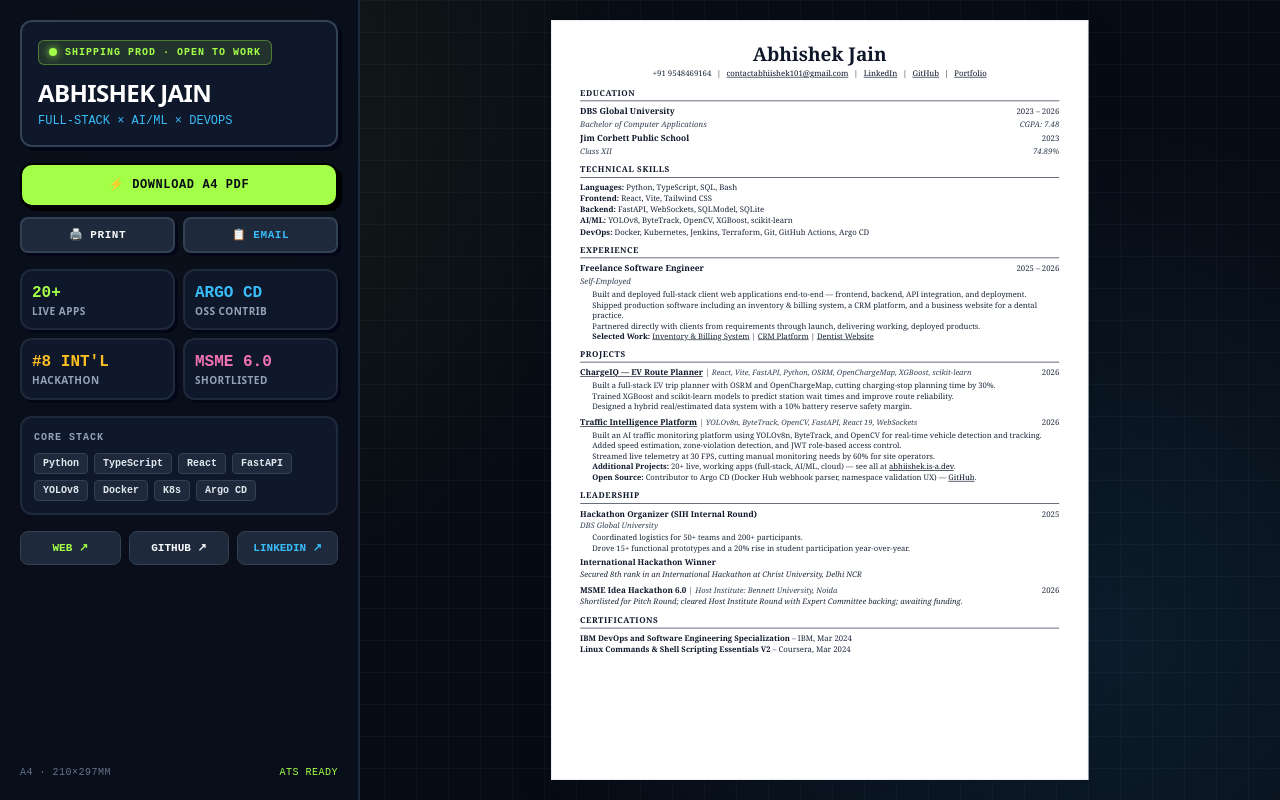
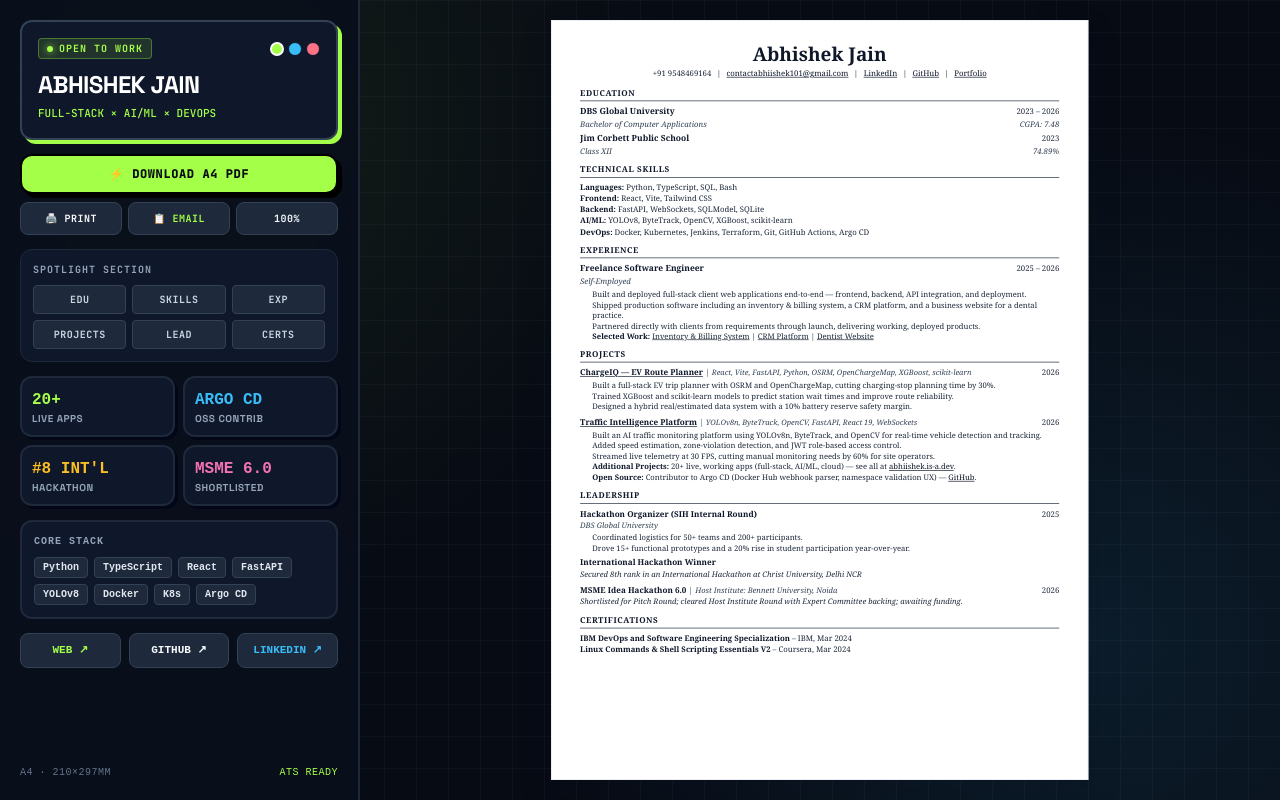
Before and after one commit to codewithabhiishek/resume-website, a React (Vite) app: page / in a window 1280 px wide. Built offline with nearby package versions, Linux system fonts and the light colour scheme.

Commit message:
feat(ui): apply editorial-brutalist Space Grotesk/JetBrains Mono design with accent switcher and section spotlight

```diff
--- a/index.html
+++ b/index.html
@@ -5,6 +5,12 @@
     <meta name="viewport" content="width=device-width, initial-scale=1.0" />
     <title>Abhishek's Resume</title>
     <link rel="icon" type="image/svg+xml" href="/favicon.svg" />
+    <link rel="preconnect" href="https://fonts.googleapis.com" />
+    <link rel="preconnect" href="https://fonts.gstatic.com" crossorigin />
+    <link
+      href="https://fonts.googleapis.com/css2?family=JetBrains+Mono:wght@500;700;800&family=Space+Grotesk:wght@500;700&display=swap"
+      rel="stylesheet"
+    />
     <link
       rel="stylesheet"
       href="https://cdnjs.cloudflare.com/ajax/libs/font-awesome/6.4.0/css/all.min.css"
--- a/src/App.tsx
+++ b/src/App.tsx
@@ -4,11 +4,24 @@ import html2pdf from 'html2pdf.js';
 const A4_WIDTH = 794;
 const A4_HEIGHT = 1123;
 
+const ACCENTS = {
+  lime: { label: 'LIME', hex: '#a3ff47', text: '#070b14' },
+  cyan: { label: 'CYAN', hex: '#38bdf8', text: '#070b14' },
+  coral: { label: 'CORAL', hex: '#fb7185', text: '#070b14' },
+} as const;
+
+type AccentKey = keyof typeof ACCENTS;
+type ResumeSection = 'education' | 'skills' | 'experience' | 'projects' | 'leadership' | 'certifications' | null;
+
 function App() {
   const resumeRef = useRef<HTMLDivElement>(null);
   const [isDownloading, setIsDownloading] = useState(false);
   const [copiedEmail, setCopiedEmail] = useState(false);
+  const [accentKey, setAccentKey] = useState<AccentKey>('lime');
+  const [activeSection, setActiveSection] = useState<ResumeSection>(null);
+  const [zoomFull, setZoomFull] = useState(false);
   const [scale, setScale] = useState(1);
+  const accent = ACCENTS[accentKey];
   const [isDesktop, setIsDesktop] = useState(() =>
     typeof window !== 'undefined' ? window.innerWidth >= 860 : true
   );
@@ -21,16 +34,16 @@ function App() {
         setScale(1);
         return;
       }
-      // Account for left sidebar (310px) + gaps/padding
-      const availW = window.innerWidth - 380;
+      // Account for left sidebar + gaps/padding
+      const availW = window.innerWidth - 390;
       const availH = window.innerHeight - 40;
-      const next = Math.min(1, availW / A4_WIDTH, availH / A4_HEIGHT);
+      const next = zoomFull ? 1 : Math.min(1, availW / A4_WIDTH, availH / A4_HEIGHT);
       setScale(Math.max(0.48, next));
     };
     updateScale();
     window.addEventListener('resize', updateScale);
     return () => window.removeEventListener('resize', updateScale);
-  }, []);
+  }, [zoomFull]);
 
   const handleDownloadPDF = async () => {
     if (!resumeRef.current) return;
@@ -161,86 +174,165 @@ function App() {
           backgroundColor: 'rgba(10, 15, 28, 0.88)',
           backdropFilter: 'blur(12px)',
           borderRight: '2px solid #1e293b',
-          fontFamily: 'system-ui, -apple-system, sans-serif',
+          fontFamily: "'Space Grotesk', system-ui, sans-serif",
         }}
       >
-        <div className="space-y-4">
+        <div className="space-y-3.5">
           {/* Status + Identity Card */}
           <div
             className="p-4 rounded-xl"
             style={{
               backgroundColor: '#0f172a',
               border: '2px solid #334155',
-              boxShadow: '4px 4px 0 #020617',
+              boxShadow: `4px 4px 0 ${accent.hex}`,
             }}
           >
+            <div className="flex items-center justify-between gap-2 mb-2.5">
               <div
-              className="inline-flex items-center gap-2 px-2.5 py-1 rounded-md text-[10px] font-bold uppercase tracking-widest mb-3"
+                className="inline-flex items-center gap-1.5 px-2 py-0.5 rounded text-[10px] font-bold uppercase tracking-widest"
                 style={{
-                backgroundColor: 'rgba(163, 255, 71, 0.12)',
-                color: '#a3ff47',
-                border: '1px solid rgba(163, 255, 71, 0.35)',
-                fontFamily: 'ui-monospace, monospace',
+                  backgroundColor: `${accent.hex}1f`,
+                  color: accent.hex,
+                  border: `1px solid ${accent.hex}55`,
+                  fontFamily: "'JetBrains Mono', monospace",
                 }}
               >
                 <span
-                className="w-2 h-2 rounded-full animate-pulse"
-                style={{ backgroundColor: '#a3ff47', boxShadow: '0 0 8px #a3ff47' }}
+                  className="w-1.5 h-1.5 rounded-full animate-pulse"
+                  style={{ backgroundColor: accent.hex, boxShadow: `0 0 8px ${accent.hex}` }}
                 />
-              SHIPPING PROD · OPEN TO WORK
+                OPEN TO WORK
               </div>
-            <h2 className="text-2xl font-black tracking-tight uppercase" style={{ color: '#ffffff' }}>
+              <div className="flex items-center gap-1">
+                {(Object.keys(ACCENTS) as AccentKey[]).map((k) => (
+                  <button
+                    key={k}
+                    type="button"
+                    onClick={() => setAccentKey(k)}
+                    aria-label={`Theme ${ACCENTS[k].label}`}
+                    className="w-3.5 h-3.5 rounded-full cursor-pointer transition-transform hover:scale-125"
+                    style={{
+                      backgroundColor: ACCENTS[k].hex,
+                      border: accentKey === k ? '2px solid #ffffff' : '1px solid #0f172a',
+                    }}
+                  />
+                ))}
+              </div>
+            </div>
+            <h2 className="text-2xl font-bold tracking-tight uppercase" style={{ color: '#ffffff' }}>
               Abhishek Jain
             </h2>
-            <p className="text-xs mt-1 font-medium" style={{ color: '#38bdf8', fontFamily: 'ui-monospace, monospace' }}>
+            <p className="text-[11px] mt-1 font-medium" style={{ color: accent.hex, fontFamily: "'JetBrains Mono', monospace" }}>
               FULL-STACK × AI/ML × DEVOPS
             </p>
           </div>
 
           {/* Chunky Primary Actions */}
-          <div className="space-y-2.5">
+          <div className="space-y-2">
             <button
               onClick={handleDownloadPDF}
               disabled={isDownloading}
-              className="w-full flex items-center justify-center gap-2 px-4 py-3 text-xs font-black uppercase tracking-wider rounded-xl transition-all hover:-translate-y-0.5 active:translate-y-0.5 disabled:opacity-60 disabled:cursor-not-allowed cursor-pointer"
+              className="w-full flex items-center justify-center gap-2 px-4 py-2.5 text-xs font-extrabold uppercase tracking-wider rounded-xl transition-all hover:-translate-y-0.5 active:translate-y-0.5 disabled:opacity-60 disabled:cursor-not-allowed cursor-pointer"
               style={{
-                backgroundColor: '#a3ff47',
-                color: '#070b14',
+                backgroundColor: accent.hex,
+                color: accent.text,
                 border: '2px solid #000000',
                 boxShadow: '4px 4px 0 #000000',
-                fontFamily: 'ui-monospace, monospace',
+                fontFamily: "'JetBrains Mono', monospace",
               }}
             >
               {isDownloading ? '⏳ GENERATING A4 PDF...' : '⚡ DOWNLOAD A4 PDF'}
             </button>
 
-            <div className="grid grid-cols-2 gap-2">
+            <div className="grid grid-cols-3 gap-1.5">
               <button
                 onClick={() => window.print()}
-                className="flex items-center justify-center gap-1.5 px-3 py-2 text-[11px] font-bold uppercase tracking-wider rounded-lg transition-all hover:-translate-y-0.5 cursor-pointer"
+                className="flex items-center justify-center gap-1 px-2 py-2 text-[10px] font-bold uppercase tracking-wider rounded-lg transition-all hover:-translate-y-0.5 cursor-pointer"
                 style={{
                   backgroundColor: '#1e293b',
                   color: '#f8fafc',
-                  border: '2px solid #334155',
-                  boxShadow: '3px 3px 0 #020617',
-                  fontFamily: 'ui-monospace, monospace',
+                  border: '1px solid #334155',
+                  fontFamily: "'JetBrains Mono', monospace",
                 }}
               >
                 🖨️ PRINT
               </button>
               <button
                 onClick={handleCopyEmail}
-                className="flex items-center justify-center gap-1.5 px-3 py-2 text-[11px] font-bold uppercase tracking-wider rounded-lg transition-all hover:-translate-y-0.5 cursor-pointer"
+                className="flex items-center justify-center gap-1 px-2 py-2 text-[10px] font-bold uppercase tracking-wider rounded-lg transition-all hover:-translate-y-0.5 cursor-pointer"
                 style={{
-                  backgroundColor: copiedEmail ? '#38bdf8' : '#1e293b',
-                  color: copiedEmail ? '#070b14' : '#38bdf8',
-                  border: '2px solid #334155',
-                  boxShadow: '3px 3px 0 #020617',
-                  fontFamily: 'ui-monospace, monospace',
+                  backgroundColor: copiedEmail ? accent.hex : '#1e293b',
+                  color: copiedEmail ? accent.text : accent.hex,
+                  border: '1px solid #334155',
+                  fontFamily: "'JetBrains Mono', monospace",
                 }}
               >
                 {copiedEmail ? '✓ COPIED' : '📋 EMAIL'}
               </button>
+              <button
+                onClick={() => setZoomFull((z) => !z)}
+                className="flex items-center justify-center gap-1 px-2 py-2 text-[10px] font-bold uppercase tracking-wider rounded-lg transition-all hover:-translate-y-0.5 cursor-pointer"
+                style={{
+                  backgroundColor: zoomFull ? '#f8fafc' : '#1e293b',
+                  color: zoomFull ? '#070b14' : '#f8fafc',
+                  border: '1px solid #334155',
+                  fontFamily: "'JetBrains Mono', monospace",
+                }}
+              >
+                {zoomFull ? 'FIT' : '100%'}
+              </button>
+            </div>
+          </div>
+
+          {/* Interactive Section Spotlight */}
+          <div
+            className="p-3 rounded-xl"
+            style={{ backgroundColor: '#0f172a', border: '1px solid #1e293b' }}
+          >
+            <div className="flex items-center justify-between mb-2">
+              <span className="text-[10px] font-bold uppercase tracking-widest" style={{ color: '#94a3b8', fontFamily: "'JetBrains Mono', monospace" }}>
+                SPOTLIGHT SECTION
+              </span>
+              {activeSection && (
+                <button
+                  type="button"
+                  onClick={() => setActiveSection(null)}
+                  className="text-[10px] font-bold cursor-pointer"
+                  style={{ color: accent.hex, fontFamily: "'JetBrains Mono', monospace" }}
+                >
+                  CLEAR
+                </button>
+              )}
+            </div>
+            <div className="grid grid-cols-3 gap-1.5">
+              {(
+                [
+                  ['education', 'EDU'],
+                  ['skills', 'SKILLS'],
+                  ['experience', 'EXP'],
+                  ['projects', 'PROJECTS'],
+                  ['leadership', 'LEAD'],
+                  ['certifications', 'CERTS'],
+                ] as const
+              ).map(([key, label]) => {
+                const isActive = activeSection === key;
+                return (
+                  <button
+                    key={key}
+                    type="button"
+                    onClick={() => setActiveSection(isActive ? null : key)}
+                    className="py-1.5 rounded text-[10px] font-bold uppercase tracking-wider cursor-pointer transition-all"
+                    style={{
+                      backgroundColor: isActive ? accent.hex : '#1e293b',
+                      color: isActive ? accent.text : '#cbd5e1',
+                      border: `1px solid ${isActive ? '#000' : '#334155'}`,
+                      fontFamily: "'JetBrains Mono', monospace",
+                    }}
+                  >
+                    {label}
+                  </button>
+                );
+              })}
             </div>
           </div>
 
@@ -342,7 +434,9 @@ function App() {
 
       {/* Centered A4 Viewport */}
       <main
-        className="flex-1 min-h-0 flex items-center justify-center p-3 lg:p-5 overflow-y-auto lg:overflow-hidden relative z-10"
+        className={`flex-1 min-h-0 flex items-center justify-center p-3 lg:p-5 relative z-10 ${
+          zoomFull ? 'overflow-auto items-start' : 'overflow-y-auto lg:overflow-hidden'
+        }`}
       >
         <div
           className="a4-scale-wrapper"
@@ -434,7 +528,13 @@ function App() {
               </header>
 
               {/* EDUCATION */}
-              <section style={{ marginBottom: '10px' }}>
+              <section
+                style={{
+                  marginBottom: '10px',
+                  opacity: activeSection && activeSection !== 'education' ? 0.28 : 1,
+                  transition: 'opacity 180ms ease',
+                }}
+              >
                 <h2 style={sectionHeadingStyle}>Education</h2>
                 <div style={{ marginBottom: '4px' }}>
                   <div style={{ display: 'flex', justifyContent: 'space-between', alignItems: 'baseline' }}>
@@ -459,7 +559,13 @@ function App() {
               </section>
 
               {/* TECHNICAL SKILLS */}
-              <section style={{ marginBottom: '10px' }}>
+              <section
+                style={{
+                  marginBottom: '10px',
+                  opacity: activeSection && activeSection !== 'skills' ? 0.28 : 1,
+                  transition: 'opacity 180ms ease',
+                }}
+              >
                 <h2 style={sectionHeadingStyle}>Technical Skills</h2>
                 <div style={{ fontSize: '11.5px', lineHeight: 1.42, color: '#1e293b' }}>
                   <div><strong style={{ color: '#0f172a' }}>Languages:</strong> Python, TypeScript, SQL, Bash</div>
@@ -471,7 +577,13 @@ function App() {
               </section>
 
               {/* EXPERIENCE */}
-              <section style={{ marginBottom: '10px' }}>
+              <section
+                style={{
+                  marginBottom: '10px',
+                  opacity: activeSection && activeSection !== 'experience' ? 0.28 : 1,
+                  transition: 'opacity 180ms ease',
+                }}
+              >
                 <h2 style={sectionHeadingStyle}>Experience</h2>
                 <div>
                   <div style={{ display: 'flex', justifyContent: 'space-between', alignItems: 'baseline' }}>
@@ -496,7 +608,13 @@ function App() {
               </section>
 
               {/* PROJECTS */}
-              <section style={{ marginBottom: '10px' }}>
+              <section
+                style={{
+                  marginBottom: '10px',
+                  opacity: activeSection && activeSection !== 'projects' ? 0.28 : 1,
+                  transition: 'opacity 180ms ease',
+                }}
+              >
                 <h2 style={sectionHeadingStyle}>Projects</h2>
 
                 {/* Project 1 */}
@@ -563,7 +681,13 @@ function App() {
               </section>
 
               {/* LEADERSHIP */}
-              <section style={{ marginBottom: '10px' }}>
+              <section
+                style={{
+                  marginBottom: '10px',
+                  opacity: activeSection && activeSection !== 'leadership' ? 0.28 : 1,
+                  transition: 'opacity 180ms ease',
+                }}
+              >
                 <h2 style={sectionHeadingStyle}>Leadership</h2>
                 <div style={{ marginBottom: '5px' }}>
                   <div style={{ display: 'flex', justifyContent: 'space-between', alignItems: 'baseline' }}>
@@ -608,7 +732,12 @@ function App() {
               </section>
 
               {/* CERTIFICATIONS */}
-              <section>
+              <section
+                style={{
+                  opacity: activeSection && activeSection !== 'certifications' ? 0.28 : 1,
+                  transition: 'opacity 180ms ease',
+                }}
+              >
                 <h2 style={sectionHeadingStyle}>Certifications</h2>
                 <div style={{ fontSize: '11.5px', lineHeight: 1.45, color: '#1e293b' }}>
                   <div>
```
Lines whose indentation alone changed are shown as unchanged.
